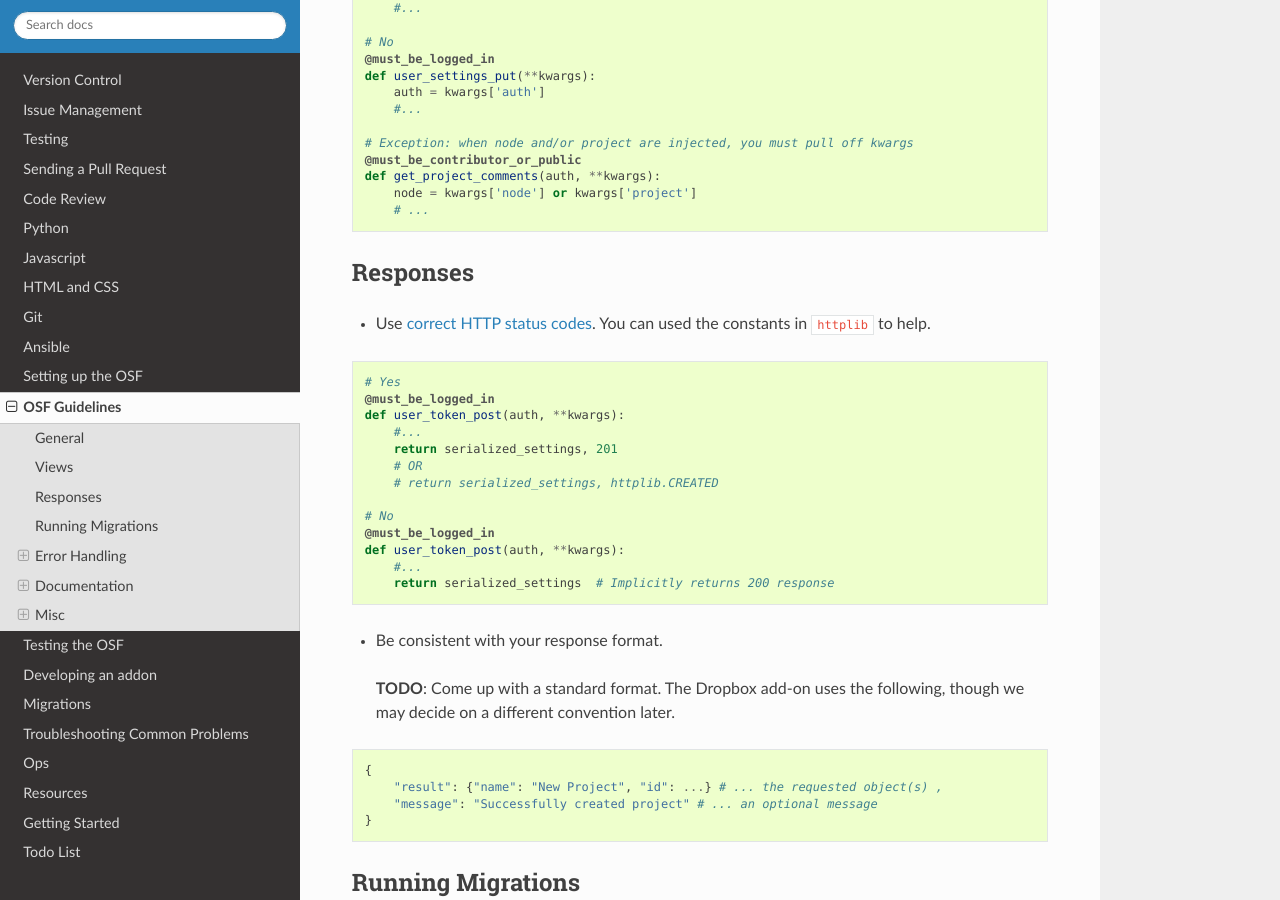
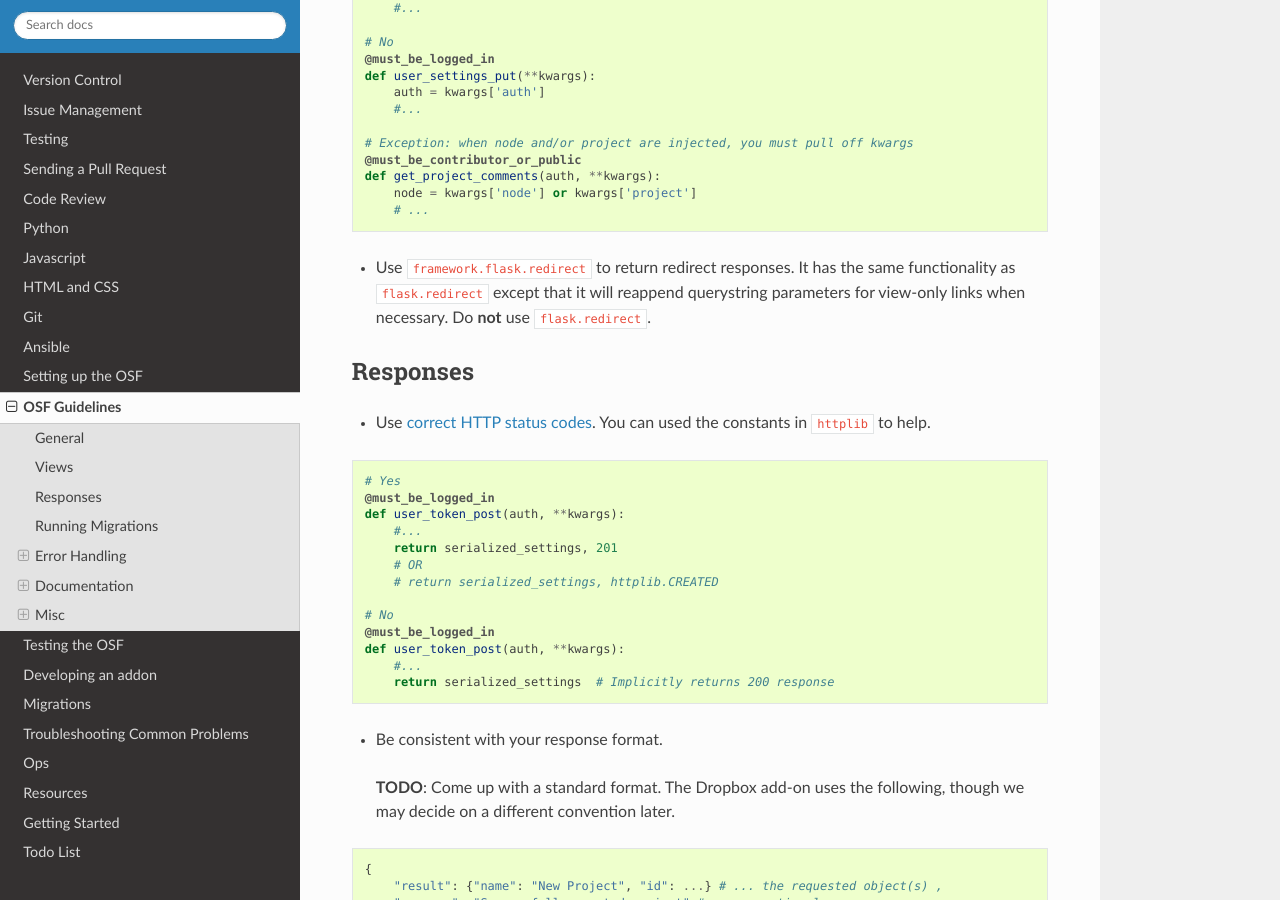
Before and after one commit to CenterForOpenScience/COSDev, a Sphinx documentation site: the page built from docs/osf/guidelines.rst, in a window 1280 px wide and 900 px high, scrolled down 1190 px. Built offline with Sphinx 7.4.7 and the Read the Docs theme 2.0.0, drawn with Linux system fonts in a browser that asks for light colours.

Commit message:
Add guideline about framework.flask.redirect

```diff
--- a/docs/osf/guidelines.rst
+++ b/docs/osf/guidelines.rst
@@ -72,6 +72,7 @@ Views
         node = kwargs['node'] or kwargs['project']
         # ...
 
+- Use ``framework.flask.redirect`` to return redirect responses. It has the same functionality as ``flask.redirect`` except that it will reappend querystring parameters for view-only links when necessary. Do **not** use ``flask.redirect``.
 
 Responses
 *********
```
